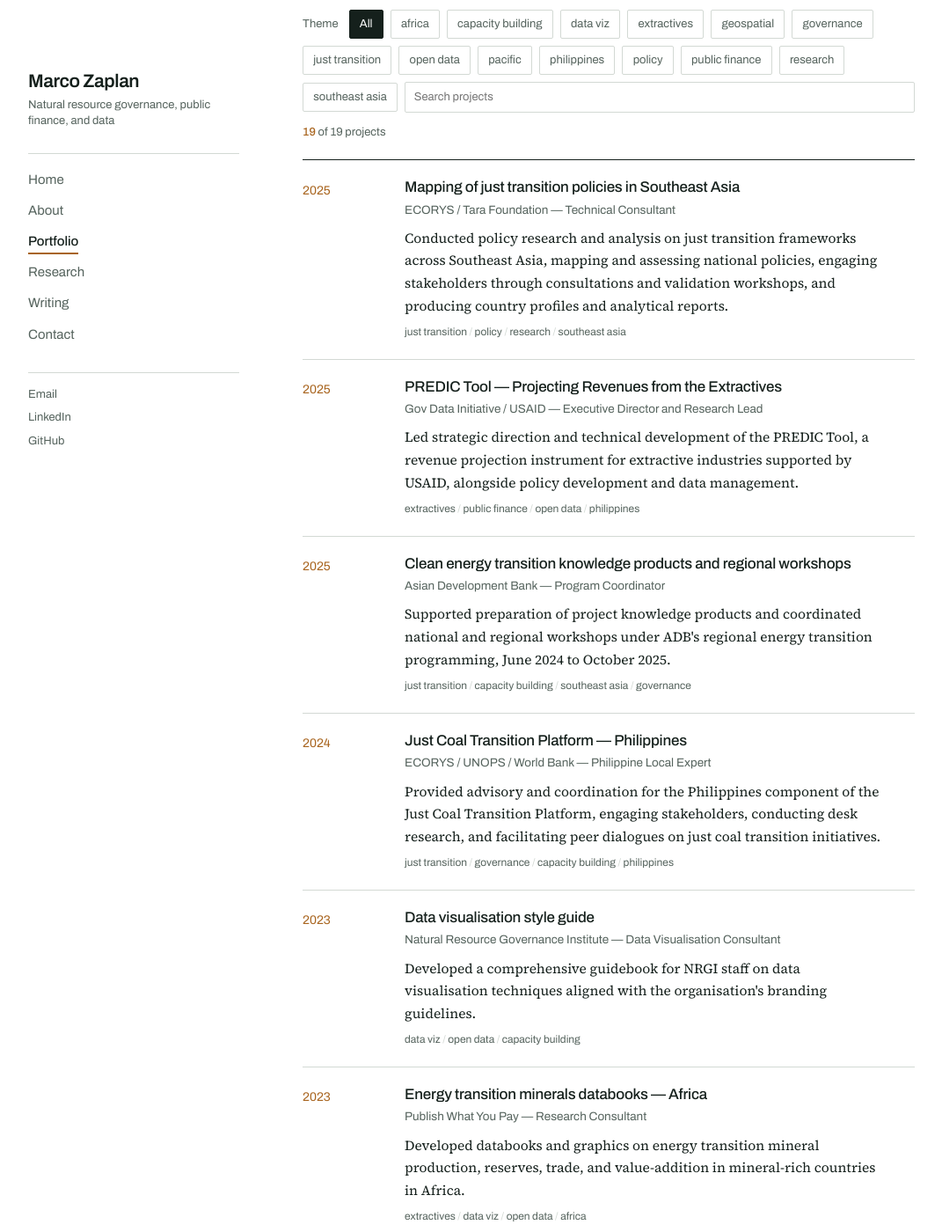
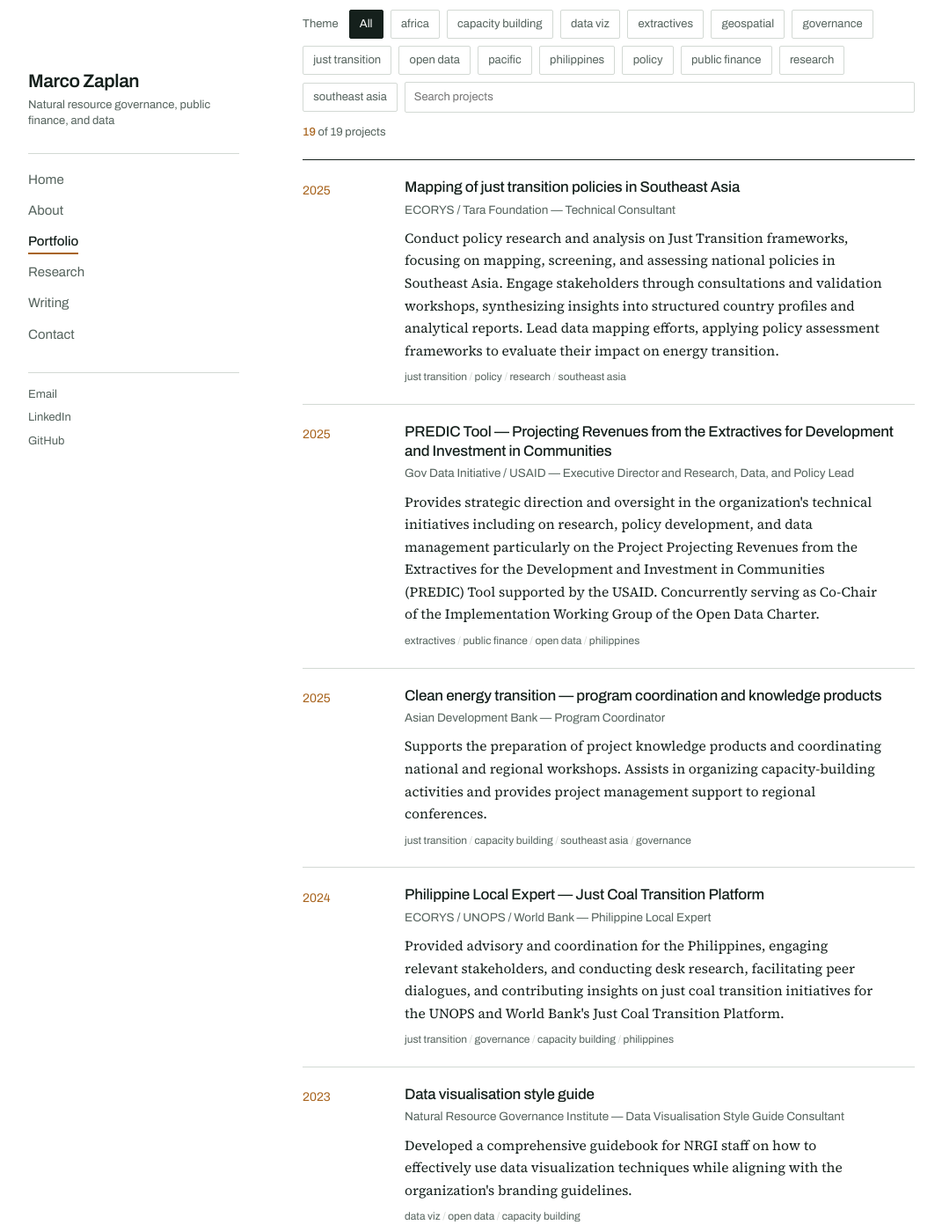
Before and after one commit to marcozaplan/marcozaplan.github.io, a Jekyll site: the page built from portfolio.html, in a window 1280 px wide and 1400 px high, scrolled down 193 px. Shown: the whole window at 88% size, without its empty margins (104-1175 px from the left). Built offline with Jekyll 4.4.1, drawn with Linux system fonts in a browser that asks for light colours; some of the changed text lies outside the part shown.

Commit message:
changed text homepage

```diff
--- a/_data/projects.yml
+++ b/_data/projects.yml
@@ -1,13 +1,13 @@
 # ── ASIAN DEVELOPMENT BANK ───────────────────────────────────────────
 
-- title: Clean energy transition knowledge products and regional workshops
+- title: Clean energy transition — program coordination and knowledge products
   org: Asian Development Bank
   role: Program Coordinator
   year: 2025
   summary: >-
-    Supported preparation of project knowledge products and coordinated
-    national and regional workshops under ADB's regional energy transition
-    programming, June 2024 to October 2025.
+    Supports the preparation of project knowledge products and coordinating
+    national and regional workshops. Assists in organizing capacity-building
+    activities and provides project management support to regional conferences.
   tags: just-transition capacity-building southeast-asia governance
   link: ""
 
@@ -16,9 +16,10 @@
   role: Technical Consultant
   year: 2023
   summary: >-
-    Provided technical assistance including research, liaison with national
-    government agencies, and organisation of high-level technical meetings
-    for ADB's clean energy transition project in Southeast Asia.
+    Provided technical assistance to the Accelerating the Clean Energy
+    Transition in Southeast Asia project which included conducting research,
+    liaising with various national government agencies, and organizing
+    high-level technical meetings.
   tags: just-transition research southeast-asia policy
   link: ""
 
@@ -27,9 +28,9 @@
   role: Data Analyst
   year: 2021
   summary: >-
-    Collected, cleaned, and organised geospatial data for a spatial
-    computable general equilibrium study on the North-South Commuter Rail
-    project in the Philippines.
+    Collected, cleaned, and organized geospatial data for the 'Spatial
+    computable general equilibrium (SCGE) study on the North-South Commuter
+    Rail (NSCR) project'.
   tags: geospatial public-finance research philippines
   link: ""
 
@@ -38,46 +39,53 @@
   role: Technical Resource Person
   year: 2018
   summary: >-
-    Provided technical assistance to strengthen government and civil society
-    cooperation under the Papua New Guinea Open Government Partnership to
-    improve public services.
+    Provided technical assistance in Strengthening Government and Civil Society
+    Cooperation in the Papua New Guinea Open Government Partnership (PNG-OGP)
+    to Improve Public Services.
   tags: governance open-data capacity-building pacific
   link: ""
 
 # ── GOV DATA INITIATIVE ──────────────────────────────────────────────
 
-- title: PREDIC Tool — Projecting Revenues from the Extractives
+- title: PREDIC Tool — Projecting Revenues from the Extractives for Development and Investment in Communities
   org: Gov Data Initiative / USAID
-  role: Executive Director and Research Lead
+  role: Executive Director and Research, Data, and Policy Lead
   year: 2025
   summary: >-
-    Led strategic direction and technical development of the PREDIC Tool,
-    a revenue projection instrument for extractive industries supported by
-    USAID, alongside policy development and data management.
+    Provides strategic direction and oversight in the organization's technical
+    initiatives including on research, policy development, and data management
+    particularly on the Project Projecting Revenues from the Extractives for
+    the Development and Investment in Communities (PREDIC) Tool supported by
+    the USAID. Concurrently serving as Co-Chair of the Implementation Working
+    Group of the Open Data Charter.
   tags: extractives public-finance open-data philippines
   link: ""
 
 # ── OXFAM PILIPINAS ──────────────────────────────────────────────────
 
-- title: Just transitions beyond the power sector — research and advocacy strategy
-  org: Oxfam Pilipinas
-  role: Research and Advocacy Strategy Consultant
-  year: 2023
-  summary: >-
-    Mapped existing studies on just transitions beyond the power sector,
-    identified policy gaps, analysed integration of feminist just energy
-    transition values, and developed an advocacy strategy plan.
-  tags: just-transition research policy southeast-asia
-  link: ""
-
-- title: I-JET PH scoping and baseline study
+- title: Research and advocacy strategy on just transitions in Southeast Asia
   org: Oxfam Pilipinas
   role: Consultant
   year: 2023
   summary: >-
-    Established a baseline for measuring progress across the I-JET PH
-    project lifecycle, gathering data from project focus areas in the
-    Philippines using multiple data collection methodologies.
+    Conducted comprehensive research to map existing studies on just
+    transitions beyond the power sector and identified gaps in aligning just
+    transition values with current sectoral policies and goals. Analyzed the
+    integration of feminist just energy transition values in policies for the
+    mentioned sub-sectors and developed an advocacy strategy plan based on
+    research findings.
+  tags: just-transition research policy southeast-asia
+  link: ""
+
+- title: Influencing JET PH scoping and baseline study
+  org: Oxfam Pilipinas
+  role: Consultant
+  year: 2023
+  summary: >-
+    Conducted a study designed to establish a baseline for measuring progress
+    throughout the life cycle of the I-JET PH project. The study gathered a
+    wide range of data from the project focus and areas in the Philippines
+    using several data collection methodologies.
   tags: just-transition research philippines
   link: ""
 
@@ -88,35 +96,38 @@
   role: Technical Consultant
   year: 2025
   summary: >-
-    Conducted policy research and analysis on just transition frameworks
-    across Southeast Asia, mapping and assessing national policies, engaging
-    stakeholders through consultations and validation workshops, and
-    producing country profiles and analytical reports.
+    Conduct policy research and analysis on Just Transition frameworks,
+    focusing on mapping, screening, and assessing national policies in
+    Southeast Asia. Engage stakeholders through consultations and validation
+    workshops, synthesizing insights into structured country profiles and
+    analytical reports. Lead data mapping efforts, applying policy assessment
+    frameworks to evaluate their impact on energy transition.
   tags: just-transition policy research southeast-asia
   link: ""
 
-- title: Just Coal Transition Platform — Philippines
+- title: Philippine Local Expert — Just Coal Transition Platform
   org: ECORYS / UNOPS / World Bank
   role: Philippine Local Expert
   year: 2024
   summary: >-
-    Provided advisory and coordination for the Philippines component of the
-    Just Coal Transition Platform, engaging stakeholders, conducting desk
-    research, and facilitating peer dialogues on just coal transition
-    initiatives.
+    Provided advisory and coordination for the Philippines, engaging relevant
+    stakeholders, and conducting desk research, facilitating peer dialogues,
+    and contributing insights on just coal transition initiatives for the
+    UNOPS and World Bank's Just Coal Transition Platform.
   tags: just-transition governance capacity-building philippines
   link: ""
 
 # ── BANTAY KITA / PWYP PHILIPPINES ──────────────────────────────────
 
-- title: Civic space in mining governance — Philippines report
+- title: Civic space in mining governance — Philippines
   org: Bantay Kita — Publish What You Pay Philippines
-  role: Consultant and writer
+  role: Civic Space Report Consultant and Writer
   year: 2023
   summary: >-
-    Designed the research methodology, analysed quantitative and qualitative
-    data, and wrote the analysis and policy recommendations assessing the
-    state of civic space in mining governance in the Philippines.
+    Developed the research design of the report including methodologies which
+    aimed to assess the current situation of civic space in mining governance
+    in the Philippines. Analyzed the quantitative and qualitative data and
+    wrote the analysis and policy recommendations of the report.
   tags: extractives governance research philippines
   link: ""
 
@@ -127,42 +138,43 @@
   role: Research Consultant
   year: 2023
   summary: >-
-    Conducted a scoping study on the energy transition minerals value chain
-    in the Philippines and their economic, social, and environmental impact
-    on communities.
+    Conducted a scoping study on energy transition minerals value chain in
+    the Philippines and their economic, social, and environmental impact to
+    communities.
   tags: extractives just-transition research philippines
   link: ""
 
-# ── PUBLISH WHAT YOU PAY (INTERNATIONAL) ────────────────────────────
+# ── PUBLISH WHAT YOU PAY ─────────────────────────────────────────────
 
 - title: Energy transition minerals databooks — Africa
   org: Publish What You Pay
   role: Research Consultant
   year: 2023
   summary: >-
-    Developed databooks and graphics on energy transition mineral production,
-    reserves, trade, and value-addition in mineral-rich countries in Africa.
+    Developed databooks and graphics on energy transition minerals production
+    and reserves, trade, and value-addition in mineral rich countries in
+    Africa.
   tags: extractives data-viz open-data africa
   link: ""
 
 - title: EITI Supporting Company compliance scorecard dashboard
   org: Publish What You Pay
-  role: Data Consultant
+  role: Data Consultant to the Secretariat
   year: 2021
   summary: >-
     Developed an interactive dashboard and social media card generator using
-    the EITI Supporting Company compliance scorecard to visualise and
-    communicate governance practices of supporting companies.
+    the EITI Supporting Company compliance scorecard to visualize and
+    communicate the governance practice of supporting companies.
   tags: extractives data-viz open-data governance
   link: ""
 
-- title: Australian mining governance dashboard
+- title: Australian mining companies governance dashboard
   org: Publish What You Pay Australia
   role: Data Consultant
   year: 2020
   summary: >-
-    Built an interactive dashboard on governance practices and policies of
-    Australian mining, oil, and gas companies using data from stock market
+    Developed an interactive dashboard on governance practices and policies
+    of Australian mining, oil, and gas companies using data from stock market
     disclosures.
   tags: extractives data-viz governance open-data
   link: ""
@@ -172,8 +184,8 @@
   role: Data Consultant
   year: 2021
   summary: >-
-    Delivered capacity-building sessions to civil society organisations on
-    using data to inform public debate on resource extraction in Lebanon.
+    Delivered capacity-building sessions to civil society organizations on
+    the use of data to inform public debate on resource extraction.
   tags: extractives capacity-building open-data governance
   link: ""
 
@@ -184,10 +196,11 @@
   role: Research and Data Consultant
   year: 2021
   summary: >-
-    Collected, cleaned, analysed, and applied financial and geospatial data
-    on energy profiles and fossil fuel finance across Asia Pacific countries.
-    Produced country briefers, interactive dashboards and maps, and online
-    databases.
+    Collected, cleaned, analyzed, and applied financial data and geospatial
+    data related to energy profile and fossil fuel finance related to
+    countries in the Asia Pacific region. Developed IEC materials using
+    energy profile and fossil fuel finance data including but not limited to
+    country briefers, interactive dashboards and maps, and online databases.
   tags: just-transition geospatial data-viz research
   link: ""
 
@@ -198,20 +211,21 @@
   role: Research and Data Consultant
   year: 2021
   summary: >-
-    Oversaw planning and production of content using NRGI's platforms
-    including the 2021 Resource Governance Index, and helped design and
-    implement learning modules on accessing, analysing, and applying
-    extractive data.
+    Oversee planning and production of compelling content using NRGI's
+    various platforms including the 2021 Resource Governance Index. Helped
+    design and implement learning modules to build capacities around
+    accessing, analyzing, and applying extractive data.
   tags: extractives governance open-data capacity-building
   link: ""
 
 - title: Data visualisation style guide
   org: Natural Resource Governance Institute
-  role: Data Visualisation Consultant
+  role: Data Visualisation Style Guide Consultant
   year: 2023
   summary: >-
-    Developed a comprehensive guidebook for NRGI staff on data visualisation
-    techniques aligned with the organisation's branding guidelines.
+    Developed a comprehensive guidebook for NRGI staff on how to effectively
+    use data visualization techniques while aligning with the organization's
+    branding guidelines.
   tags: data-viz open-data capacity-building
   link: ""
 
@@ -222,9 +236,13 @@
   role: Technical Policy Specialist
   year: 2019
   summary: >-
-    Spearheaded work on beneficial ownership, contract transparency, and
-    systematic disclosure. Managed the Research and Policy Reforms Program
-    and Country Report Publication Program to increase public understanding
-    of natural resource management and fiscal policy.
+    Spearheaded work on policy priorities including beneficial ownership,
+    contract transparency, and systematic disclosure. Managed the Research
+    and Policy Reforms Program and Country Report Publication Program aimed
+    at increasing public understanding of the management of natural
+    resources, fiscal policies, and public accessibility of data. Provided
+    technical inputs to the implementation of the Philippine Extractive
+    Industries Transparency Initiative and publication of the Fourth Country
+    Report.
   tags: extractives governance open-data policy philippines
   link: ""
```
Also changed, not shown: index.html (+9 -5 lines).
